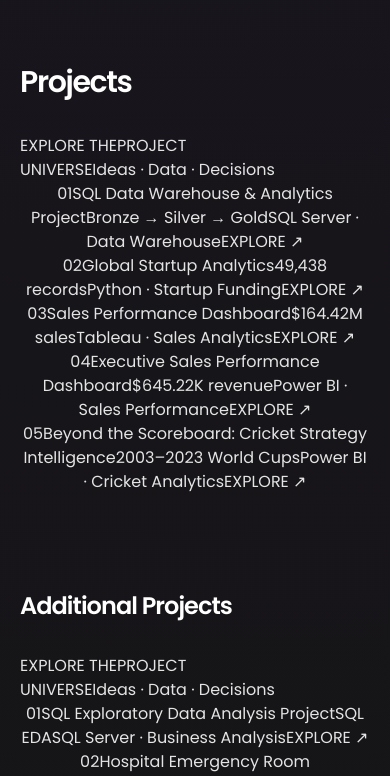
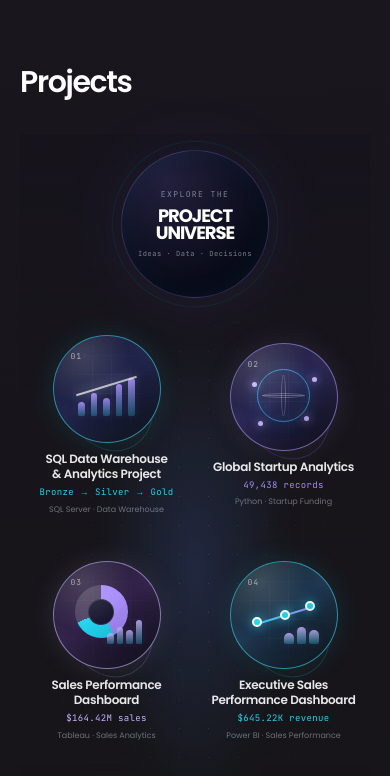
Before and after one commit to bhaskar-nb/portfolio, a Next.js app: page / in a window 390 px wide. Shown: the part 2920-3696 px from the top of the page. Built offline with nearby package versions, Linux system fonts and the light colour scheme.

Commit message:
Style projects as a floating Project Universe

```diff
--- a/components/ChromaGrid.css
+++ b/components/ChromaGrid.css
@@ -1,147 +1,279 @@
-.chroma-grid {
+.project-universe {
+  --pointer-x: 50%;
+  --pointer-y: 50%;
+  --drift: 0px;
   position: relative;
-  width: 100%;
+  isolation: isolate;
   display: grid;
-  grid-template-columns: repeat(4, minmax(0, 1fr));
-  justify-content: center;
-  gap: 1rem;
-  margin: 0 auto;
-  padding: 0.75rem 0;
-  --x: 50%;
-  --y: 50%;
-  --r: 260px;
+  grid-template-columns: repeat(3, minmax(0, 1fr));
+  grid-template-rows: repeat(3, minmax(205px, auto));
+  align-items: center;
+  justify-items: center;
+  gap: 0.25rem;
+  min-height: 680px;
+  padding: 1rem 0;
+  overflow: hidden;
+  border-radius: 2rem;
+  background:
+    radial-gradient(ellipse at var(--pointer-x) var(--pointer-y), rgba(99,102,241,.12), transparent 35%),
+    radial-gradient(ellipse at 50% 50%, rgba(34,211,238,.055), transparent 44%);
 }
 
-.chroma-card {
-  position: relative;
-  display: flex;
-  flex-direction: column;
-  min-width: 0;
-  min-height: 370px;
-  overflow: hidden;
-  border: 1px solid rgba(255,255,255,0.12);
-  border-radius: 20px;
-  padding: 0;
-  text-align: left;
-  color: white;
-  background: var(--card-gradient);
-  cursor: pointer;
-  transition: transform .35s ease, border-color .3s ease;
-}
-
-.chroma-card:hover {
-  transform: translateY(-6px);
-  border-color: var(--card-border);
-}
-
-.chroma-card::before {
+.project-universe::before {
   content: "";
   position: absolute;
   inset: 0;
-  z-index: 2;
-  pointer-events: none;
-  opacity: 0;
-  background: radial-gradient(circle at var(--mouse-x) var(--mouse-y), rgba(255,255,255,.32), transparent 68%);
-  transition: opacity .4s ease;
+  z-index: -2;
+  opacity: .23;
+  background-image: radial-gradient(rgba(203,213,225,.6) .8px, transparent .8px);
+  background-size: 29px 29px;
+  mask-image: radial-gradient(ellipse at center, black 12%, transparent 78%);
 }
 
-.chroma-card:hover::before { opacity: 1; }
-
-.chroma-visual {
-  position: relative;
-  height: 230px;
-  overflow: hidden;
-  margin: 10px 10px 0;
-  border-radius: 14px;
-  border: 1px solid rgba(255,255,255,.08);
-  background: rgba(5,5,10,.48);
+.project-universe::after {
+  content: "";
+  position: absolute;
+  inset: 0;
+  z-index: -1;
+  pointer-events: none;
+  background: linear-gradient(180deg, rgba(5,7,18,.12), transparent 30%, transparent 72%, rgba(5,7,18,.24));
 }
 
-.chroma-visual-grid {
+.universe-orbit {
+  position: absolute;
+  left: 50%;
+  top: 50%;
+  z-index: -1;
+  border: 1px solid rgba(148,163,184,.12);
+  border-radius: 50%;
+  pointer-events: none;
+  transform: translate(-50%, -50%) rotate(-14deg);
+}
+.universe-orbit-one { width: min(66%, 680px); aspect-ratio: 1; }
+.universe-orbit-two { width: min(48%, 500px); aspect-ratio: 1; transform: translate(-50%, -50%) rotate(32deg); border-style: dashed; border-color: rgba(167,139,250,.18); }
+
+.universe-core {
+  position: absolute;
+  left: 50%;
+  top: 50%;
+  z-index: 1;
+  display: flex;
+  width: 174px;
+  aspect-ratio: 1;
+  flex-direction: column;
+  align-items: center;
+  justify-content: center;
+  gap: 7px;
+  border: 1px solid rgba(167,139,250,.24);
+  border-radius: 50%;
+  background: radial-gradient(circle at 30% 20%, rgba(99,102,241,.16), rgba(8,10,24,.94) 68%);
+  box-shadow: 0 0 65px rgba(99,102,241,.12), inset 0 0 30px rgba(34,211,238,.045);
+  text-align: center;
+  transform: translate(-50%, -50%);
+  pointer-events: none;
+}
+.universe-core-kicker, .universe-core-caption {
+  font-family: var(--font-jetbrains-mono), monospace;
+  font-size: 8px;
+  letter-spacing: .18em;
+  color: rgba(203,213,225,.56);
+}
+.universe-core-title {
+  font-family: var(--font-display), sans-serif;
+  font-size: 21px;
+  font-weight: 650;
+  line-height: .98;
+  letter-spacing: -.06em;
+  color: white;
+}
+.universe-core-caption { font-size: 7px; letter-spacing: .08em; }
+.universe-core-pulse {
+  position: absolute;
+  inset: -7px;
+  border: 1px solid rgba(34,211,238,.13);
+  border-radius: 50%;
+  animation: universe-pulse 4s ease-in-out infinite;
+}
+
+.universe-node {
+  --node-color: #a78bfa;
+  --node-gradient: linear-gradient(145deg,#17162f,#101522);
+  position: relative;
+  z-index: 2;
+  display: flex;
+  width: 100%;
+  max-width: 230px;
+  min-width: 0;
+  flex-direction: column;
+  align-items: center;
+  justify-self: center;
+  gap: 9px;
+  padding: 8px 5px;
+  border: 0;
+  border-radius: 0;
+  color: white;
+  background: transparent;
+  text-align: center;
+  cursor: pointer;
+  -webkit-tap-highlight-color: transparent;
+}
+.universe-node:nth-of-type(1) { grid-area: 1 / 1; }
+.universe-node:nth-of-type(2) { grid-area: 1 / 3; }
+.universe-node:nth-of-type(3) { grid-area: 2 / 1; }
+.universe-node:nth-of-type(4) { grid-area: 2 / 3; }
+.universe-node:nth-of-type(5) { grid-area: 3 / 2; }
+
+.universe-node-orbit {
+  position: absolute;
+  top: 9px;
+  left: 50%;
+  width: 145px;
+  height: 145px;
+  border: 1px solid color-mix(in srgb, var(--node-color) 36%, transparent);
+  border-radius: 50%;
+  opacity: .5;
+  transform: translateX(-50%) rotate(-22deg) scaleX(.76);
+  transition: transform .45s ease, opacity .35s ease;
+}
+.universe-node-orbit::before {
+  content: "";
+  position: absolute;
+  top: 13%;
+  right: 8%;
+  width: 6px;
+  height: 6px;
+  border-radius: 50%;
+  background: var(--node-color);
+  box-shadow: 0 0 12px var(--node-color);
+}
+.universe-sphere {
+  position: relative;
+  display: block;
+  width: 132px;
+  height: 132px;
+  flex: 0 0 auto;
+  overflow: hidden;
+  border: 1px solid color-mix(in srgb, var(--node-color) 50%, rgba(255,255,255,.15));
+  border-radius: 50%;
+  background: var(--node-gradient);
+  box-shadow: inset 0 0 30px rgba(255,255,255,.035), 0 0 28px color-mix(in srgb, var(--node-color) 12%, transparent);
+  transition: transform .45s cubic-bezier(.2,.8,.2,1), box-shadow .4s ease, border-color .4s ease;
+}
+.universe-sphere::after {
+  content: "";
   position: absolute;
   inset: 0;
-  opacity: .22;
-  background-image: linear-gradient(rgba(255,255,255,.12) 1px, transparent 1px), linear-gradient(90deg, rgba(255,255,255,.12) 1px, transparent 1px);
-  background-size: 32px 32px;
+  border-radius: inherit;
+  background: radial-gradient(circle at 28% 20%, rgba(255,255,255,.16), transparent 42%), linear-gradient(145deg, transparent 45%, rgba(0,0,0,.28));
+  pointer-events: none;
+}
+.universe-sphere-grid {
+  position: absolute;
+  inset: 0;
+  opacity: .18;
+  background-image: linear-gradient(rgba(255,255,255,.22) 1px, transparent 1px), linear-gradient(90deg, rgba(255,255,255,.22) 1px, transparent 1px);
+  background-size: 19px 19px;
+  mask-image: radial-gradient(circle, black 8%, transparent 78%);
+}
+.universe-node-number {
+  position: absolute;
+  top: 14px;
+  left: 17px;
+  z-index: 2;
+  font-family: var(--font-jetbrains-mono), monospace;
+  font-size: 8px;
+  letter-spacing: .12em;
+  color: rgba(255,255,255,.58);
+}
+.universe-art { position: absolute; inset: 20px; display: block; }
+.universe-bars { position: absolute; left: 7%; right: 7%; bottom: 10%; height: 62%; display: flex; align-items: flex-end; gap: 6px; }
+.universe-bars i { flex: 1; border-radius: 5px 5px 2px 2px; background: linear-gradient(to top, rgba(34,211,238,.3), rgba(167,139,250,.95)); box-shadow: 0 0 10px rgba(167,139,250,.12); }
+.universe-bars i:nth-child(1) { height: 34%; }
+.universe-bars i:nth-child(2) { height: 55%; }
+.universe-bars i:nth-child(3) { height: 44%; }
+.universe-bars i:nth-child(4) { height: 78%; }
+.universe-bars i:nth-child(5) { height: 93%; }
+.universe-trend { position: absolute; left: 3%; right: 2%; top: 43%; height: 2px; background: #fff; opacity: .7; transform: rotate(-17deg); box-shadow: 0 0 12px rgba(255,255,255,.7); }
+.universe-globe { position: absolute; left: 10%; top: 8%; width: 80%; aspect-ratio: 1; border: 1px solid rgba(56,189,248,.7); border-radius: 50%; box-shadow: inset 0 0 24px rgba(56,189,248,.13), 0 0 20px rgba(56,189,248,.13); }
+.universe-globe::before, .universe-globe::after { content: ""; position: absolute; inset: 5px 23px; border: 1px solid rgba(255,255,255,.24); border-radius: 50%; }
+.universe-globe::after { transform: rotate(90deg); }
+.universe-globe i { position: absolute; top: 50%; left: 8%; right: 8%; border-top: 1px solid rgba(255,255,255,.26); }
+.universe-stars i { position: absolute; width: 5px; height: 5px; border-radius: 50%; background: #c4b5fd; box-shadow: 0 0 10px #c4b5fd; }
+.universe-stars i:nth-child(1) { left: 2%; top: 28%; }
+.universe-stars i:nth-child(2) { right: 0; top: 20%; }
+.universe-stars i:nth-child(3) { right: 12%; bottom: 14%; }
+.universe-stars i:nth-child(4) { left: 12%; bottom: 6%; }
+.universe-donut { position: absolute; left: 2%; top: 5%; width: 80%; aspect-ratio: 1; border-radius: 50%; background: conic-gradient(#a78bfa 0 42%, #22d3ee 42% 68%, rgba(255,255,255,.15) 68% 100%); }
+.universe-donut::after { content: ""; position: absolute; inset: 25%; border-radius: 50%; background: #17162f; border: 1px solid rgba(255,255,255,.1); }
+.universe-bars-small { left: 51%; right: -4%; bottom: 6%; height: 48%; gap: 3px; }
+.universe-bars-small i { background: linear-gradient(to top, rgba(34,211,238,.35), rgba(196,181,253,.95)); }
+.universe-route { position: absolute; inset: 15% 3%; }
+.universe-route::before { content: ""; position: absolute; left: 3%; right: 3%; top: 49%; height: 2px; background: linear-gradient(90deg,#22d3ee,#a78bfa); transform: rotate(-17deg); box-shadow: 0 0 12px rgba(34,211,238,.5); }
+.universe-route i { position: absolute; width: 10px; height: 10px; border: 2px solid #fff; border-radius: 50%; background: #22d3ee; box-shadow: 0 0 12px rgba(34,211,238,.7); }
+.universe-route i:nth-child(1) { left: 0; top: 54%; }
+.universe-route i:nth-child(2) { left: 44%; top: 38%; }
+.universe-route i:nth-child(3) { right: 0; top: 20%; }
+
+.universe-node-copy { display: flex; max-width: 215px; flex-direction: column; align-items: center; gap: 5px; }
+.universe-node-title { font-size: 14px; font-weight: 600; line-height: 1.25; letter-spacing: -.025em; color: rgba(255,255,255,.9); text-wrap: balance; transition: color .3s ease; }
+.universe-node-metric { font-family: var(--font-jetbrains-mono), monospace; font-size: 9px; letter-spacing: .04em; color: var(--node-color); }
+.universe-node-stack { font-size: 9px; line-height: 1.35; color: rgba(203,213,225,.48); }
+.universe-node-hint { max-height: 0; overflow: hidden; font-family: var(--font-jetbrains-mono), monospace; font-size: 8px; letter-spacing: .16em; color: var(--node-color); opacity: 0; transform: translateY(-4px); transition: opacity .3s ease, transform .3s ease, max-height .3s ease; }
+
+.universe-node:hover .universe-sphere, .universe-node:focus-visible .universe-sphere {
+  transform: translateY(var(--drift)) scale(1.07);
+  border-color: var(--node-color);
+  box-shadow: inset 0 0 32px rgba(255,255,255,.08), 0 0 38px color-mix(in srgb, var(--node-color) 26%, transparent);
+}
+.universe-node:hover .universe-node-orbit, .universe-node:focus-visible .universe-node-orbit { opacity: 1; transform: translateX(-50%) rotate(12deg) scaleX(.92); }
+.universe-node:hover .universe-node-title, .universe-node:focus-visible .universe-node-title { color: white; }
+.universe-node:hover .universe-node-hint, .universe-node:focus-visible .universe-node-hint { max-height: 14px; opacity: 1; transform: translateY(0); }
+.universe-node:focus-visible { outline: 2px solid var(--node-color); outline-offset: 4px; border-radius: 1rem; }
+
+@keyframes universe-pulse {
+  0%, 100% { opacity: .35; transform: scale(1); }
+  50% { opacity: .9; transform: scale(1.06); }
 }
 
-.chroma-visual-art {
-  position: absolute;
-  inset: 32px 28px 24px;
+@media (max-width: 900px) {
+  .project-universe { min-height: 630px; grid-template-rows: repeat(3, minmax(190px, auto)); }
+  .universe-sphere { width: 112px; height: 112px; }
+  .universe-node-orbit { width: 124px; height: 124px; }
+  .universe-core { width: 148px; }
+  .universe-core-title { font-size: 18px; }
+  .universe-node-title { font-size: 12px; }
+  .universe-orbit-one { width: 70%; }
 }
-
-.chroma-index, .chroma-metric {
-  position: absolute;
-  top: 12px;
-  z-index: 1;
-  font-family: var(--font-jetbrains-mono), monospace;
-  font-size: 8px;
-  letter-spacing: .14em;
-  text-transform: uppercase;
-  color: rgba(255,255,255,.55);
+@media (max-width: 640px) {
+  .project-universe {
+    display: grid;
+    grid-template-columns: repeat(2, minmax(0, 1fr));
+    grid-template-rows: auto;
+    gap: 1.35rem .25rem;
+    min-height: 0;
+    padding: 1rem 0 .5rem;
+    overflow: visible;
+  }
+  .universe-orbit { display: none; }
+  .universe-core {
+    position: relative;
+    top: auto;
+    left: auto;
+    grid-column: 1 / -1;
+    grid-row: 1;
+    width: 148px;
+    margin: 0 auto .5rem;
+    transform: none;
+  }
+  .universe-node:nth-of-type(n) { grid-area: auto; }
+  .universe-node { max-width: 190px; gap: 8px; }
+  .universe-sphere { width: 108px; height: 108px; }
+  .universe-node-orbit { top: 8px; width: 118px; height: 118px; }
+  .universe-node-copy { max-width: 170px; }
+  .universe-node-title { font-size: 12px; }
+  .universe-node-stack { font-size: 8px; }
 }
-.chroma-index { left: 12px; }
-.chroma-metric { right: 12px; color: rgba(255,255,255,.75); }
-
-.chroma-info {
-  position: relative;
-  z-index: 3;
-  display: flex;
-  justify-content: space-between;
-  gap: 12px;
-  padding: 18px 17px 17px;
+@media (prefers-reduced-motion: reduce) {
+  .universe-core-pulse { animation: none; }
+  .universe-sphere, .universe-node-orbit, .universe-node-hint { transition: none; }
 }
-
-.chroma-info h3 {
-  margin: 0;
-  font-size: 18px;
-  line-height: 1.15;
-  font-weight: 600;
-  letter-spacing: -.025em;
-}
-.chroma-info p, .chroma-handle, .chroma-location {
-  display: block;
-  margin-top: 7px;
-  color: rgba(255,255,255,.58);
-  font-size: 11px;
-  line-height: 1.45;
-}
-.chroma-handle { color: rgba(255,255,255,.38); font-family: var(--font-jetbrains-mono), monospace; font-size: 8px; text-transform: uppercase; letter-spacing: .1em; }
-.chroma-location { color: rgba(255,255,255,.4); font-size: 9px; }
-.chroma-arrow { font-size: 20px; color: rgba(255,255,255,.45); transition: transform .3s ease, color .3s ease; }
-.chroma-card:hover .chroma-arrow { transform: translate(3px,-3px); color: white; }
-
-.mini-bars { position:absolute; left:8%; right:8%; bottom:8%; height:64%; display:flex; align-items:flex-end; gap:8px; }
-.mini-bars i { flex:1; border-radius:5px 5px 2px 2px; background:linear-gradient(to top, rgba(34,211,238,.25), rgba(167,139,250,.95)); }
-.mini-bars i:nth-child(1){height:38%}.mini-bars i:nth-child(2){height:58%}.mini-bars i:nth-child(3){height:45%}.mini-bars i:nth-child(4){height:78%}.mini-bars i:nth-child(5){height:92%}
-.mini-line { position:absolute; left:3%; right:3%; top:43%; height:2px; background:#fff; transform:rotate(-10deg); opacity:.7; box-shadow:0 0 14px rgba(255,255,255,.6); }
-
-.mini-globe { position:absolute; left:20%; top:8%; width:130px; height:130px; border:1px solid rgba(56,189,248,.65); border-radius:50%; box-shadow:inset 0 0 35px rgba(56,189,248,.12), 0 0 25px rgba(56,189,248,.12); }
-.mini-globe::before,.mini-globe::after { content:""; position:absolute; inset:12px 30px; border:1px solid rgba(255,255,255,.2); border-radius:50%; }
-.mini-globe::after { transform:rotate(90deg); }
-.mini-globe span { position:absolute; left:10%; right:10%; top:49%; border-top:1px solid rgba(255,255,255,.25); }
-.mini-points i { position:absolute; width:7px; height:7px; border-radius:50%; background:#c4b5fd; box-shadow:0 0 12px #c4b5fd; }
-.mini-points i:nth-child(1){left:12%;top:28%}.mini-points i:nth-child(2){right:10%;top:22%}.mini-points i:nth-child(3){right:18%;bottom:24%}.mini-points i:nth-child(4){left:18%;bottom:14%}
-
-.mini-donut { position:absolute; left:15%; top:16%; width:130px; height:130px; border-radius:50%; background:conic-gradient(#a78bfa 0 42%, #22d3ee 42% 68%, rgba(255,255,255,.15) 68% 100%); }
-.mini-donut::after { content:""; position:absolute; inset:28px; border-radius:50%; background:#141322; border:1px solid rgba(255,255,255,.08); }
-.chroma-visual-hr .mini-bars { left:54%; right:4%; height:55%; bottom:13%; }
-
-.mini-route { position:absolute; inset:15% 8%; }
-.mini-route::before { content:""; position:absolute; left:8%; right:8%; top:50%; height:2px; background:linear-gradient(90deg,#22d3ee,#a78bfa); transform:rotate(-13deg); box-shadow:0 0 15px rgba(34,211,238,.45); }
-.mini-route span { position:absolute; width:13px; height:13px; border-radius:50%; border:2px solid #fff; background:#22d3ee; box-shadow:0 0 14px rgba(34,211,238,.7); }
-.mini-route span:nth-child(1){left:5%;top:56%}.mini-route span:nth-child(2){left:48%;top:38%}.mini-route span:nth-child(3){right:5%;top:19%}
-.chroma-visual-ev .mini-bars { left:5%; right:5%; height:32%; bottom:0; }
-
-.chroma-overlay, .chroma-fade {
-  position:absolute; inset:0; pointer-events:none; z-index:5;
-  backdrop-filter: grayscale(1) brightness(.78);
-  -webkit-backdrop-filter: grayscale(1) brightness(.78);
-  background: rgba(0,0,0,.001);
-  mask-image: radial-gradient(circle var(--r) at var(--x) var(--y), transparent 0%, transparent 15%, rgba(0,0,0,.1) 30%, rgba(0,0,0,.22) 45%, rgba(0,0,0,.35) 60%, rgba(0,0,0,.5) 75%, rgba(0,0,0,.68) 88%, white 100%);
-  -webkit-mask-image: radial-gradient(circle var(--r) at var(--x) var(--y), transparent 0%, transparent 15%, rgba(0,0,0,.1) 30%, rgba(0,0,0,.22) 45%, rgba(0,0,0,.35) 60%, rgba(0,0,0,.5) 75%, rgba(0,0,0,.68) 88%, white 100%);
-}
-.chroma-fade { opacity:1; transition:opacity .25s ease; z-index:6; mask-image:radial-gradient(circle var(--r) at var(--x) var(--y), white 0%, white 15%, rgba(255,255,255,.9) 30%, rgba(255,255,255,.78) 45%, rgba(255,255,255,.65) 60%, rgba(255,255,255,.5) 75%, rgba(255,255,255,.32) 88%, transparent 100%); -webkit-mask-image:radial-gradient(circle var(--r) at var(--x) var(--y), white 0%, white 15%, rgba(255,255,255,.9) 30%, rgba(255,255,255,.78) 45%, rgba(255,255,255,.65) 60%, rgba(255,255,255,.5) 75%, rgba(255,255,255,.32) 88%, transparent 100%); }
-
-@media (max-width: 1100px) { .chroma-grid { grid-template-columns: repeat(2,minmax(0,1fr)); } }
-@media (max-width: 680px) { .chroma-grid { grid-template-columns: 1fr; } .chroma-card { min-height:350px; } }
```
